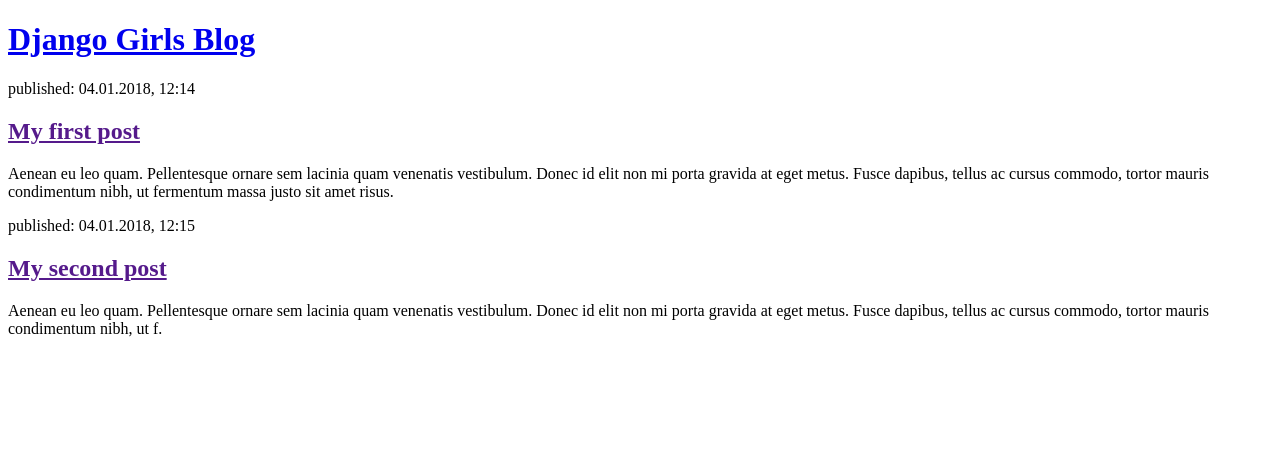
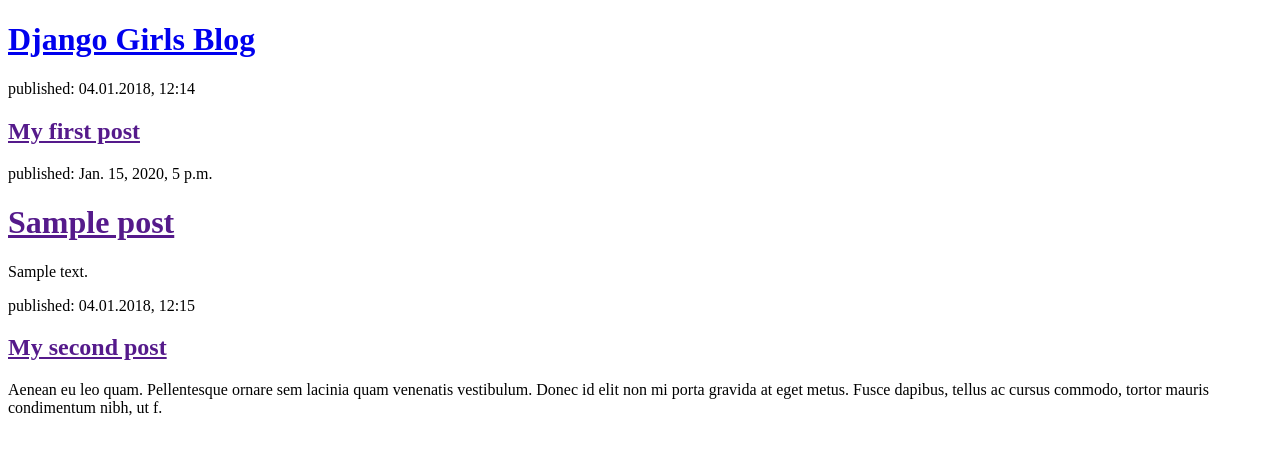
Before and after one commit to 4tom9/my-first-blog, a Django app: template blog/templates/blog/post_list.html in a window 1280 px wide. Shown: the top 455 px of the page. Run offline with Django 3.2, Linux system fonts and the light colour scheme; the template is opened without the code that fills it: values that come from a table or form of the project are taken from there, others are empty; tables that the repository leaves empty hold one stand-in row (values such as "Sample post").

Commit message:
create posts variable in blog/views.py and call the variable from post_list.html & also modif the html sintaks for better views

```diff
--- a/blog/templates/blog/post_list.html
+++ b/blog/templates/blog/post_list.html
@@ -11,7 +11,15 @@
         <div>
             <p>published: 04.01.2018, 12:14</p>
             <h2><a href="">My first post</a></h2>
-            <p>Aenean eu leo quam. Pellentesque ornare sem lacinia quam venenatis vestibulum. Donec id elit non mi porta gravida at eget metus. Fusce dapibus, tellus ac cursus commodo, tortor mauris condimentum nibh, ut fermentum massa justo sit amet risus.</p>
+            <p>
+                {% for post in posts %} <!-- posts is variable name -->
+                <div>
+                    <p>published: {{ post.published_date }}</p>
+                     <h1><a href="">{{ post.title }}</a></h1>
+                    <p>{{ post.text|linebreaksbr }}</p> <!-- convert line-breaks into paragraphs -->
+                </div>
+                {% endfor %}
+            </p>
         </div>
 
         <div>
--- a/blog/views.py
+++ b/blog/views.py
@@ -1,5 +1,8 @@
 from django.shortcuts import render
+from .models import Post
+from django.utils import timezone
 
 # Create your views here.
 def post_list(request):
-    return render(request, 'blog/post_list.html')
+    posts = Post.objects.filter(published_date__lte=timezone.now()).order_by('published_date')
+    return render(request, 'blog/post_list.html', {'posts':posts})
```
